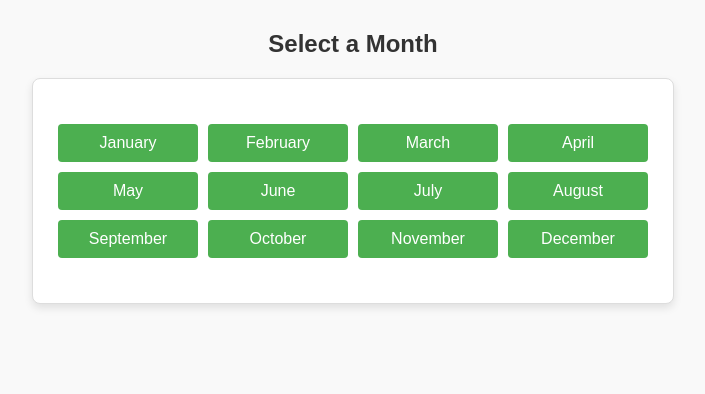
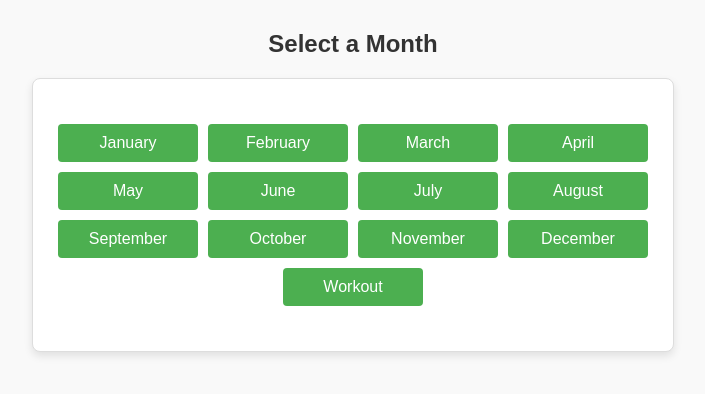
Before and after one commit to JJINWOO000-cloud/Notes, a plain HTML site: page index.html in a window 1280 px wide. Shown: the whole page, without its empty margins (287-992 px from the left). Drawn offline with Linux system fonts and the light colour scheme.

Commit message:
Update index.html

```diff
--- a/index.html
+++ b/index.html
@@ -134,6 +134,7 @@
         <a href="Oct.html" class="app-button">October</a>
         <a href="Nov.html" class="app-button">November</a>
         <a href="Dec.html" class="app-button">December</a>
+        <a href="sample.html" class="app-button">Workout</a>
     </div>
 
     <!-- Or using icons for each month (uncomment below if preferred) -->
```
